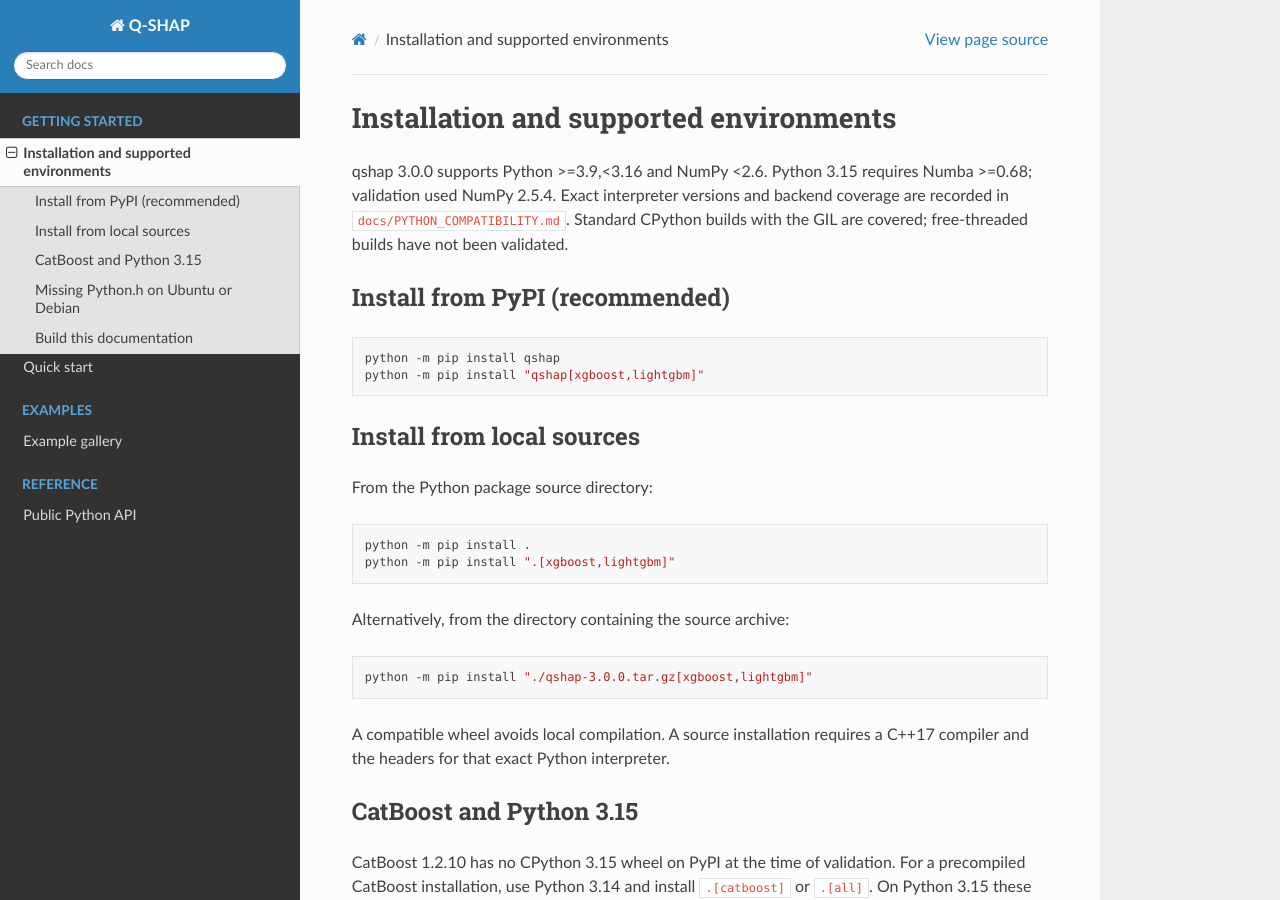
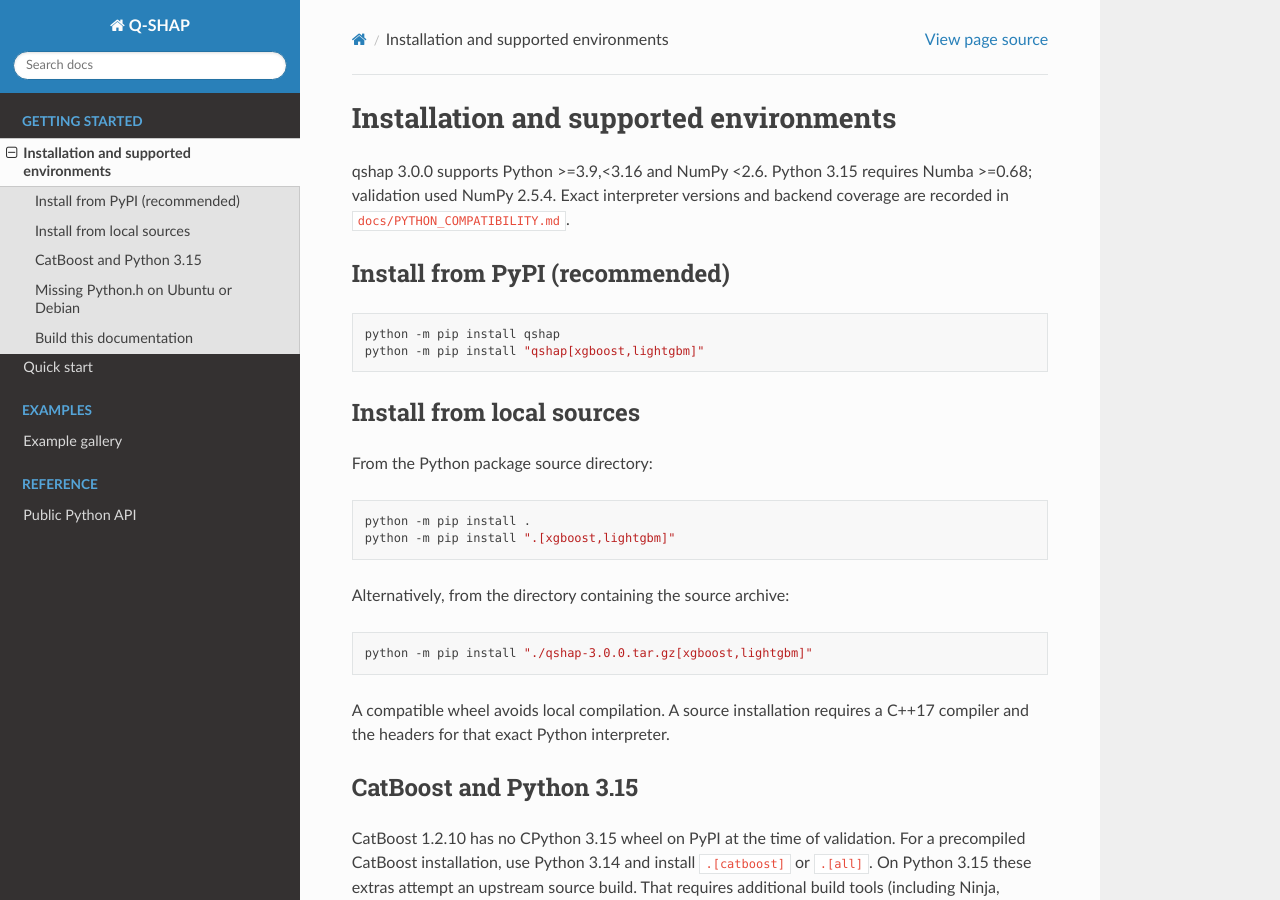
Before and after one commit to catstats/Q-SHAP, a Sphinx documentation site: the page built from docs/installation.rst, in a window 1280 px wide and 900 px high. Built offline with Sphinx 7.4.7 and the Read the Docs theme 3.1.0, drawn with Linux system fonts in a browser that asks for light colours.

Commit message:
Trim interpreter validation note from installation guide

```diff
--- a/docs/installation.rst
+++ b/docs/installation.rst
@@ -3,9 +3,7 @@ Installation and supported environments
 
 qshap 3.0.0 supports Python >=3.9,<3.16 and NumPy <2.6. Python 3.15 requires
 Numba >=0.68; validation used NumPy 2.5.4. Exact interpreter versions and
-backend coverage are recorded in ``docs/PYTHON_COMPATIBILITY.md``. Standard
-CPython builds with the GIL are covered; free-threaded builds have not
-been validated.
+backend coverage are recorded in ``docs/PYTHON_COMPATIBILITY.md``.
 
 Install from PyPI (recommended)
 -------------------------------
```
